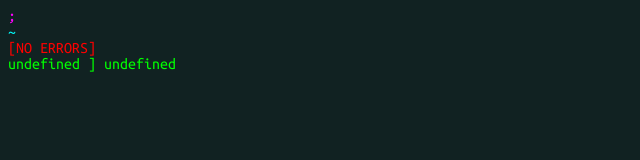
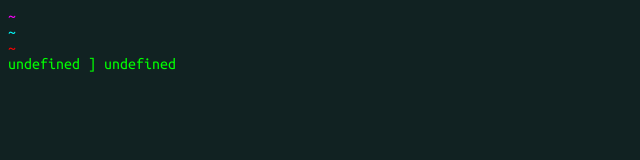
Before and after one commit to VoxelPrismatic/code_online, a plain HTML site: page index.html in a window 1280 px wide. Shown: the whole page, without its empty margins (0-640 px from the left). Drawn offline with Linux system fonts and the light colour scheme.

Commit message:
Update index.html

```diff
--- a/index.html
+++ b/index.html
@@ -34,16 +34,16 @@
             sysout.style.color = "#00ffffff";
             sysrtn.style.color = "#00ff00ff";
             syserr.style.color = "#ff0000ff";
-            var err = "[NO ERRORS]"
+            var err = "";
             try {
                 var rtn = eval("(function(){"+code+";})();");
             } catch(ex) {
                 err = ex.message;
             }
-            var txtinp = document.createTextNode(code || ";");
+            var txtinp = document.createTextNode(code || "~");
             var txtout = document.createTextNode(stdout || "~");
             var txtrtn = document.createTextNode(typeof rtn+" ] "+rtn);
-            var txterr = document.createTextNode(err);
+            var txterr = document.createTextNode(err || "~");
             sysinp.appendChild(txtinp);
             sysout.appendChild(txtout);
             sysrtn.appendChild(txtrtn);
```
